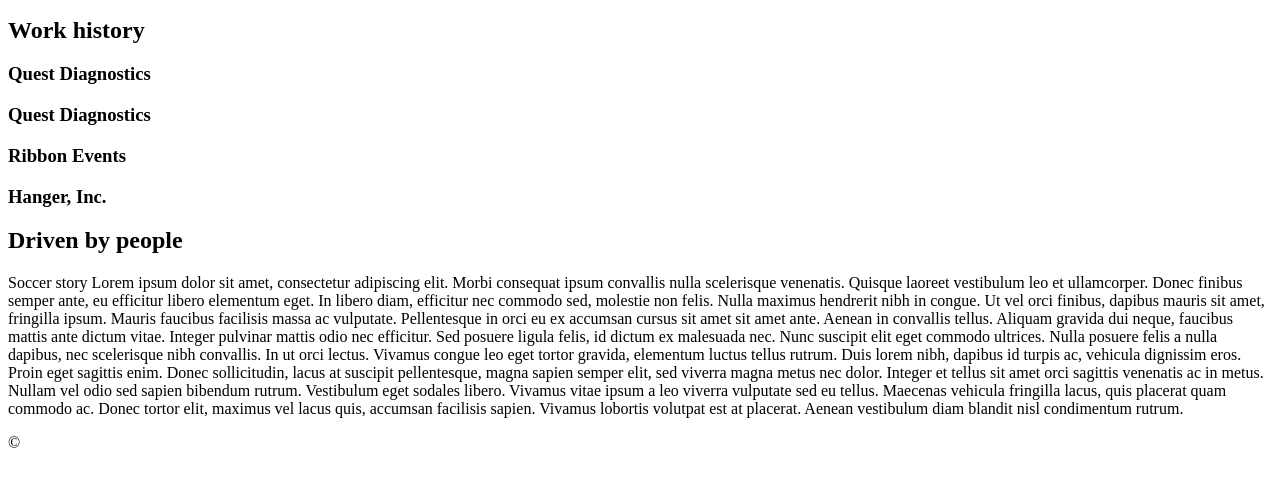
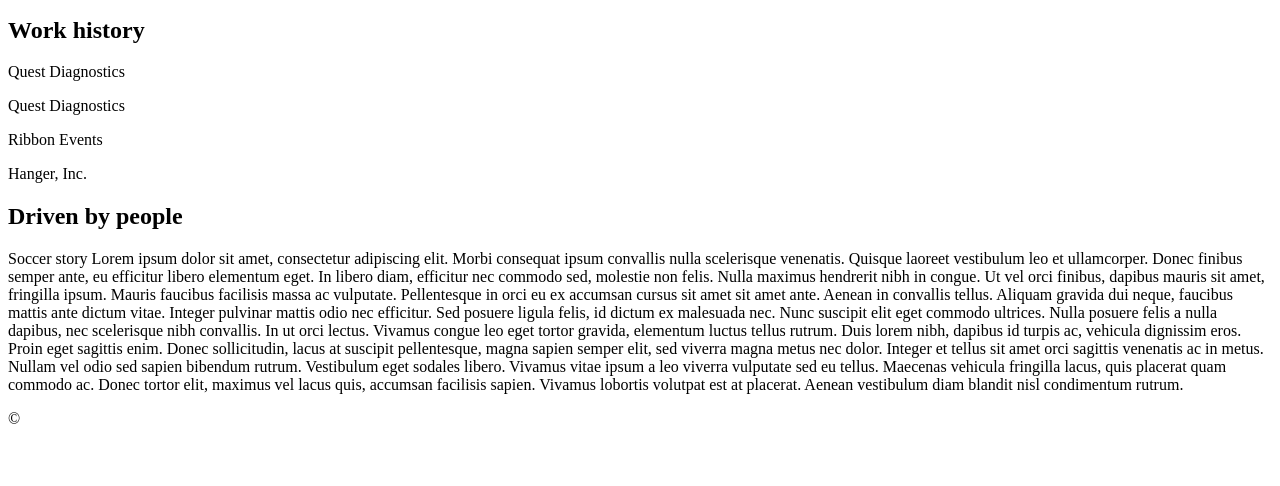
Before and after one commit to Alex-Coop/html-me-something, a plain HTML site: page index.html in a window 1280 px wide. Shown: the part 142-628 px from the top of the page. Drawn offline with Linux system fonts and the light colour scheme.

Commit message:
second attempt to add work titles

```diff
--- a/index.html
+++ b/index.html
@@ -23,10 +23,10 @@
 <!-- want a line here -->
 
 		<h2 id = "work_hist">Work history</h2>
-			<h3 id = "work_title">Quest Diagnostics</h3>
-			<h3 id = "work_title">Quest Diagnostics</h3>
-			<h3 id = "work_title">Ribbon Events</h3>
-			<h3 id = "work_title">Hanger, Inc.</h3>
+			<p id = "work_title">Quest Diagnostics</p>
+			<p id = "work_title">Quest Diagnostics</p>
+			<p id = "work_title">Ribbon Events</p>
+			<p id = "work_title">Hanger, Inc.</p>
 
 
 		<h2 id = "story">Driven by people</h2>
```
